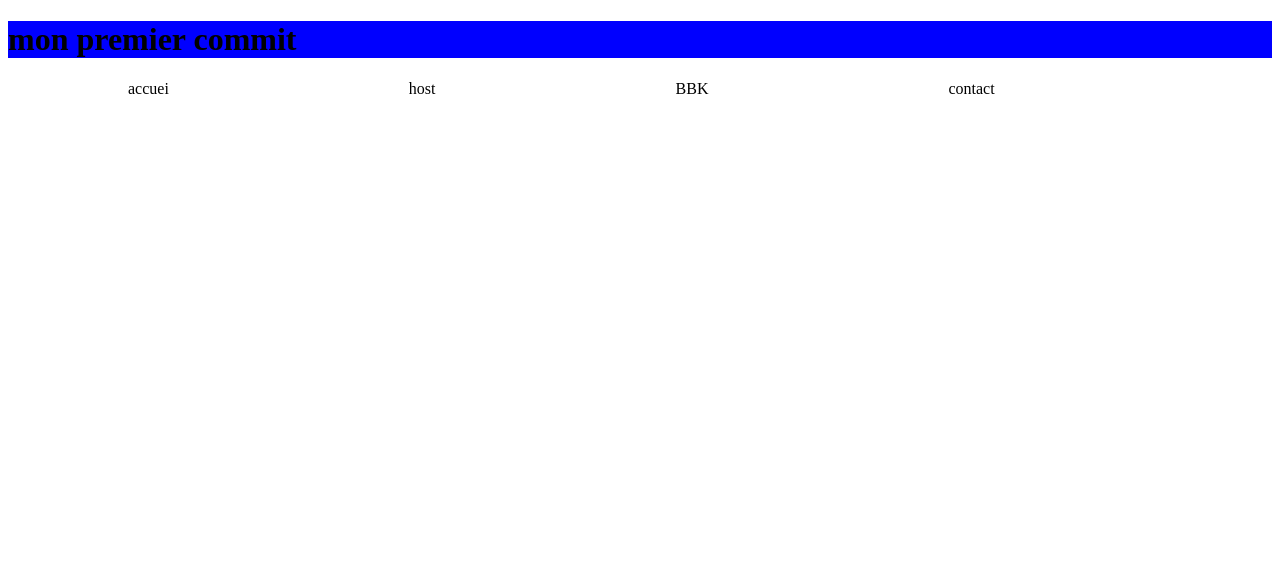
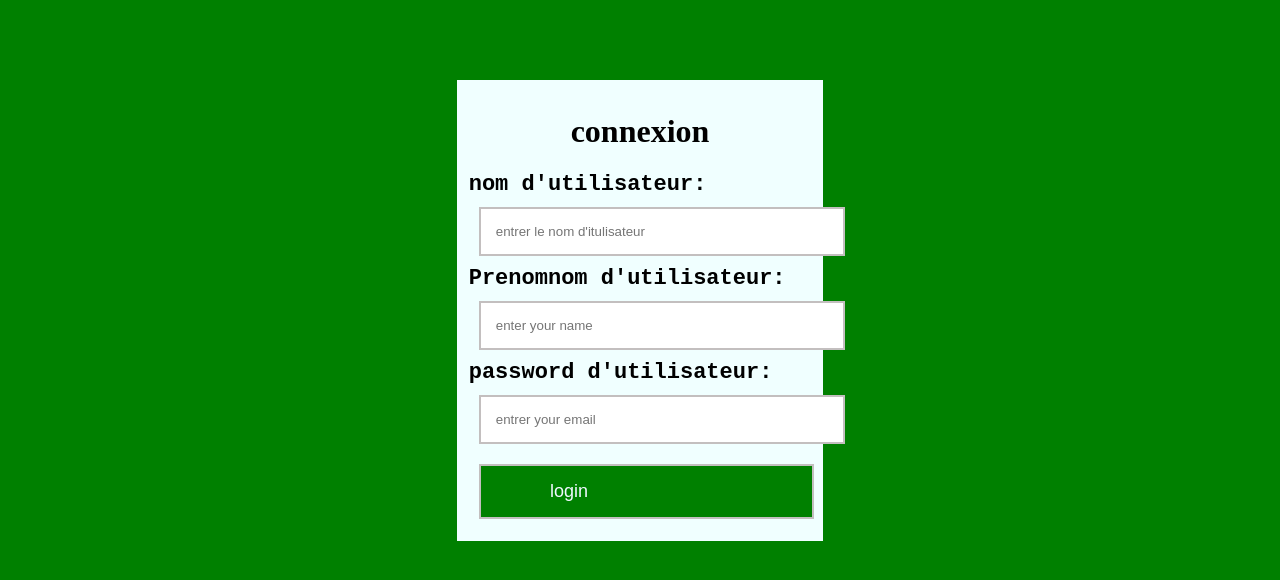
Before and after one commit to johannayao/pr-mierRepo.github.io, a plain HTML site: page index.html in a window 1280 px wide. Drawn offline with Linux system fonts and the light colour scheme.

Commit message:
le developpement

```diff
--- a/index.html
+++ b/index.html
@@ -8,49 +8,20 @@
     <title>Document</title>
 </head>
 <body>
-    <h1>mon premier commit</h1>
-    <div class="navbar">
-
-        <div class="menu">
-            <ul>
-                <li class="lo" ><a href="#">accuei</a>
-                    <ul class="deroul">
-                        <li><a href="#">reservation</a></li>
-                        <li><a href="#">lieu</a></li>
-                        <li><a href="#">plage</a></li>
-                    </ul>
-                </li>
-                <li class="cho">
-                    <a href="#">host</a>
-                    <ul class="deroul">
-                        <li><a href="#">reservation</a></li>
-                        <li><a href="#">lieu</a></li>
-                        <li><a href="#">plage</a></li>
-                    </ul>
-                </li>
-                <li>
-                    <a href="#">BBK</a >
-                    <ul class="deroul">
-                        <li><a href="#">obdjectif</a></li>
-                        <li><a href="#">réuisir</a></li>
-                        <li><a href="#">bosser</a></li>
-                    </ul>
-                </li>
-
-                <li>
-                    <a href="#">contact</a class="no">
-                    <ul class="deroul">
-                        <li><a href="#">visiteur</a></li>
-                        <li><a href="#">hotel</a></li>
-                        <li><a href="#">plage</a></li>
-                    </ul>
-                </li>
-            </ul>
+    <div class="un">
+        <form>
+            <h1>connexion</h1>
+            <label for="">nom d'utilisateur:</label><br>
+            <input id="nom" type="text" name="nom" placeholder="entrer le nom d'itulisateur">
+             <br>
+            <label for="">Prenomnom d'utilisateur:</label><br>
+            <input id="nom" type="text" name="nom" placeholder="enter your name">
+            <br>
+            <label for="">password d'utilisateur:</label><br>
+            <input id="nom" type="text" name="nom" placeholder="entrer your email">
+            <br>
+            <button>login</button>
+           </form>
         </div>
-
-        <div class="container">
-
-        </div>
-    </div>
 </body>
 </html>
--- a/style.css
+++ b/style.css
@@ -1,42 +1,37 @@
+body{
+    background-color: green;
+}
 h1{
-    background-color: blue;
+    text-align: center;
 }
-.menu ul
-{
-    padding: 0;
-    margin: 0;
-
+.un{
+    margin: 0 auto;
+    margin-top: 80px;
+    width: 29%;
+    background-color: azure;
 }
-.cho{
-
+form{
+padding: 12px;
 }
-.lo{
-
+label{
+    font-family: 'Courier New', Courier, monospace;
+    font-weight: bold;
+    font-size: 22px;
 }
-.menu li{
-    list-style: none;
-    float: left;
-    position: relative;
-
-
+input{
+    margin: 10px;
+    padding: 15px;
+    padding-right: 170px;
+    border: 2px solid rgb(195, 191, 191);
 }
-.menu ul li a{
-    color: black;
-    text-decoration: none;
-    width: 50px;
-    height: 10px;
-    padding: 100px;
+button{
+    width: 98%;
+    margin: 10px;
+    padding: 15px;
+    padding-right: 170px;
+    border: 2px solid rgb(195, 191, 191);
+    background-color: green;
     text-align: center;
-    margin: 20px;
-
-
+    color: aliceblue;
+    font-size: 18px;
 }
-.menu ul ul {
-    position: absolute;
-    top: 40px;
-    visibility: hidden;
-
-}
-.menu ul li:hover ul{
-    visibility: visible;
-}
```
